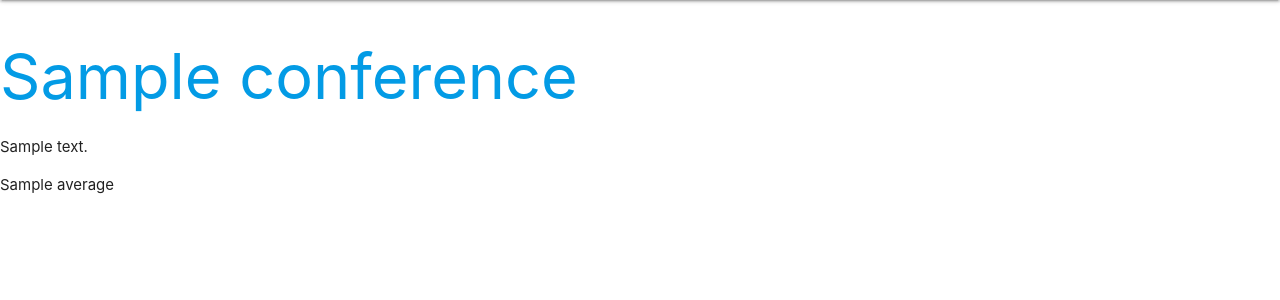
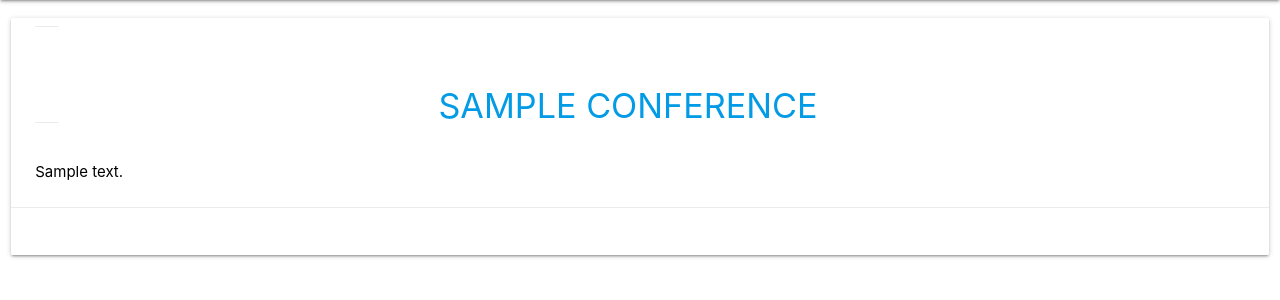
Before and after one commit to Ghz4070/Projet_1_ASI_D20.2, a Symfony app: template templates/home/index.html.twig in a window 1280 px wide. Shown: the part 64-364 px from the top of the page. Run offline with Twig, Linux system fonts and the light colour scheme; the template is opened without the code that fills it: most values are stand-ins (such as "Sample title", 1, 10 or a date in 2020); some libraries are stand-ins or nearby versions.

Commit message:
edit home layout and fixtures file

```diff
--- a/public/css/style.css
+++ b/public/css/style.css
@@ -32,3 +32,21 @@
     color: orange;
     cursor: pointer;
 }
+
+h4
+{
+    text-align:center;
+}
+
+.rowcustom
+{
+    padding-top:10px;
+}
+
+.card .card-action a:not(.btn):not(.btn-large):not(.btn-small):not(.btn-large):not(.btn-floating) {
+    color: #039be5;
+    margin-right: 24px;
+    -webkit-transition: color .3s ease;
+    transition: color .3s ease;
+    text-transform: uppercase;
+}
--- a/templates/home/index.html.twig
+++ b/templates/home/index.html.twig
@@ -3,20 +3,20 @@
 {% block title %}home{% endblock %}
 
 {% block body %}
-
     {% for i in vote %}
-        <div class="form-group mt-2">
-            <h1><a href="{{ path('conferenceId', {'id' :i.conference.id}) }}">{{ i.conference.name }}</a></h1>
+    <div class="row rowcustom">
+        <div class="col s12 m12">
+            <div class="card white">
+                <div class="card-content white-text">
+                    <span class="card-action"><h4><a href="{{ path('conferenceId', {'id' :i.conference.id}) }}">{{ i.conference.name }}</a></h4></span>
+                    <p style="color:black;">{{ i.conference.description }}</p>
+                </div>
+                <div class="card-action">
+                    <p style="margin-top:5px;"><i>{{ i.conference.createdAt.date }}</i></p>
+                </div>
+            </div>
         </div>
-        <div class="form-group mt-2">
-            <span>{{ i.conference.createdAt.date }}</span>
-        </div>
-        <div class="form-group mt-2">
-            <p>{{ i.conference.description }}</p>
-        </div>
-        <div>
-            <p>{{ i.conference.average }}</p>
-        </div>
+    </div>
         {% if is_granted('ROLE_ADMIN') %}
             <div class="form-group">
                 <a class="mr-3" href="{{ path('edit_conference', {'id': i.conference.id}) }}">Modifier</a>
```
